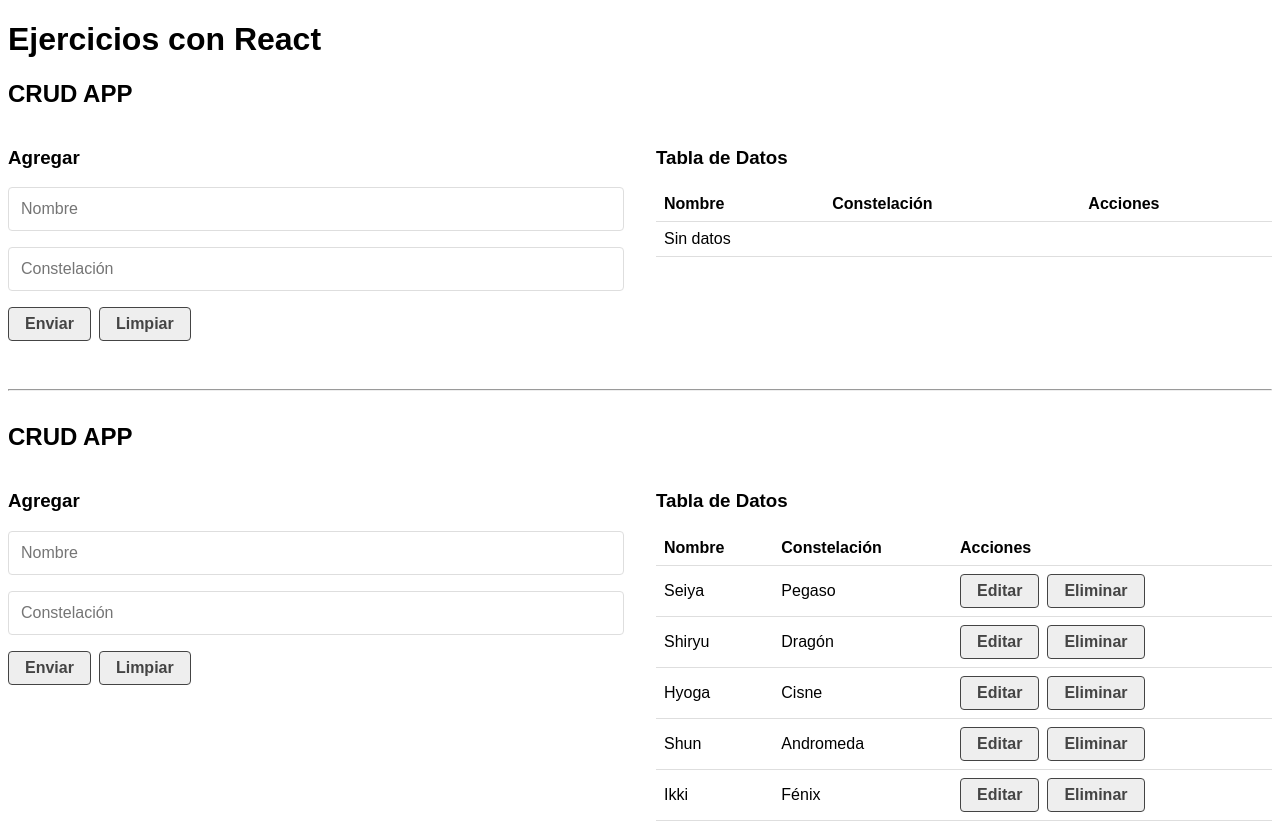
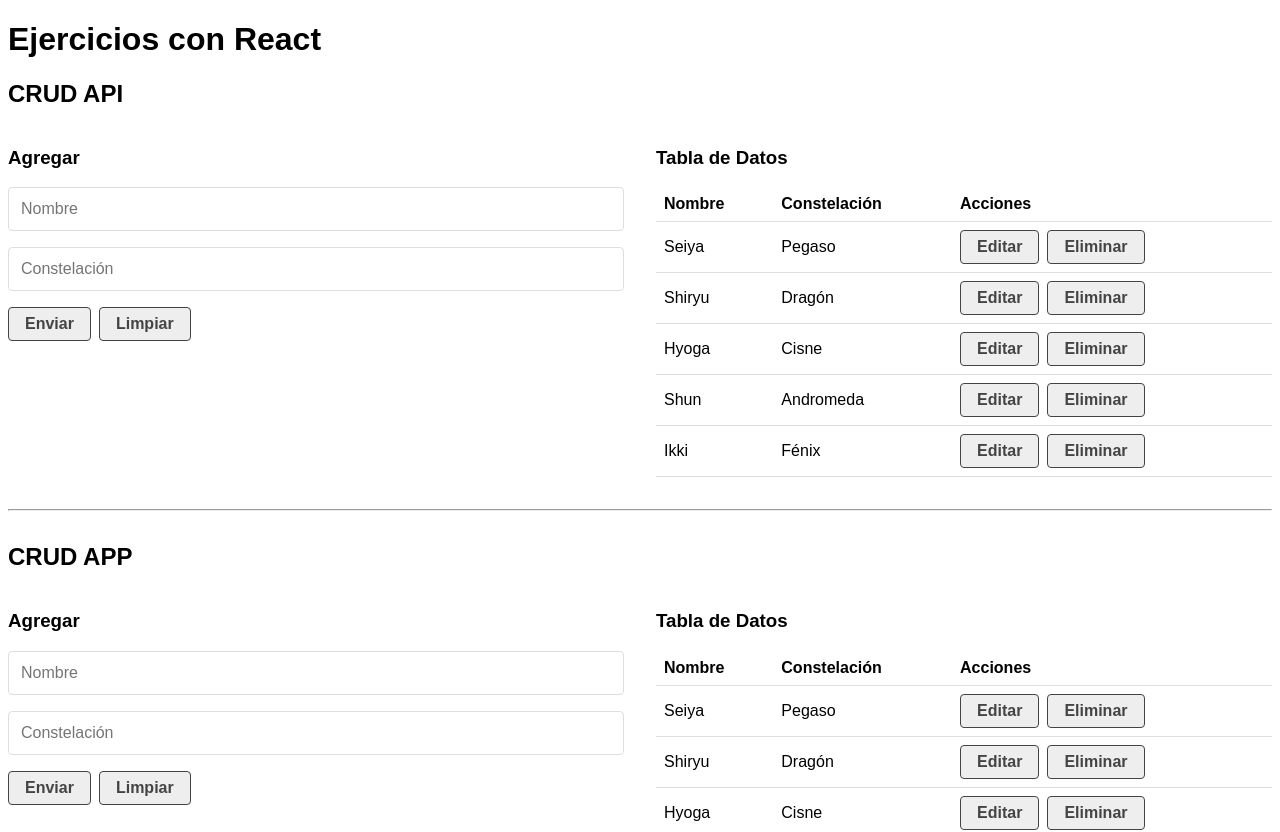
Before and after one commit to cbuiles/CRUD-Curso-React, a React (Create React App) app: page / in a window 1280 px wide. Shown: the top 832 px of the page. Built offline with nearby package versions, Linux system fonts and the light colour scheme; data requests are answered from the project's data file.

Commit message:
Clase 34 CRUD API Implementando Loaders y Mensajes de error (

```diff
--- a/src/components/CrudApi.js
+++ b/src/components/CrudApi.js
@@ -1,14 +1,39 @@
-import React, { useState } from "react";
+import React, { useEffect, useState } from "react";
+import { helpHttp } from "../helpers/helpHttp";
 import CrudForm from "./CrudForm";
 import CrudTable from "./CrudTable";
+import Loader from "./Loader";
+import Message from "./Message";
 
 const CrudApi = () => {
-  const [db, setDb] = useState([]);
+  const [db, setDb] = useState(null);
   const [dataToEdit, setDataToEdit] = useState(null);
+  const [error, setError] = useState(null);
+  const [loading, setLoading] = useState(false);
+
+  let api = helpHttp();
+  let url = "http://localhost:5000/santos";
+
+  useEffect(() => {
+    setLoading(true);
+    helpHttp()
+      .get(url)
+      .then((res) => {
+        if (!res.err) {
+          setDb(res);
+          setError(null);
+        } else {
+          setDb(null);
+          setError(res);
+        }
+
+        setLoading(false);
+      });
+  }, [url]);
 
   const createData = (data) => {
     data.id = Date.now();
-    console.log(data);
+    // console.log(data);
     setDb([...db, data]);
   };
   const updateData = (data) => {
@@ -28,7 +53,7 @@ const CrudApi = () => {
   };
   return (
     <div>
-      <h2>CRUD APP</h2>
+      <h2>CRUD API</h2>
       <article className="grid-1-2">
         <CrudForm
           createData={createData}
@@ -36,11 +61,20 @@ const CrudApi = () => {
           dataToEdit={dataToEdit}
           setDataToEdit={setDataToEdit}
         />
-        <CrudTable
-          data={db}
-          setDataToEdit={setDataToEdit}
-          deleteData={deleteData}
-        />
+        {loading && <Loader />}
+        {error && (
+          <Message
+            msg={`Error ${error.status}: ${error.statusText}`}
+            bgColor={"#DC3545"}
+          />
+        )}
+        {db && (
+          <CrudTable
+            data={db}
+            setDataToEdit={setDataToEdit}
+            deleteData={deleteData}
+          />
+        )}
       </article>
     </div>
   );
--- /dev/null
+++ b/src/components/Loader.css
@@ -0,0 +1,35 @@
+.lds-ring {
+  display: inline-block;
+  position: relative;
+  width: 80px;
+  height: 80px;
+}
+.lds-ring div {
+  box-sizing: border-box;
+  display: block;
+  position: absolute;
+  width: 64px;
+  height: 64px;
+  margin: 8px;
+  border: 8px solid #000;
+  border-radius: 50%;
+  animation: lds-ring 1.2s cubic-bezier(0.5, 0, 0.5, 1) infinite;
+  border-color: #000 transparent transparent transparent;
+}
+.lds-ring div:nth-child(1) {
+  animation-delay: -0.45s;
+}
+.lds-ring div:nth-child(2) {
+  animation-delay: -0.3s;
+}
+.lds-ring div:nth-child(3) {
+  animation-delay: -0.15s;
+}
+@keyframes lds-ring {
+  0% {
+    transform: rotate(0deg);
+  }
+  100% {
+    transform: rotate(360deg);
+  }
+}
--- /dev/null
+++ b/src/components/Loader.js
@@ -0,0 +1,17 @@
+import React from "react";
+import "./Loader.css";
+
+const Loader = () => {
+  return (
+    <div>
+      <div className="lds-ring">
+        <div></div>
+        <div></div>
+        <div></div>
+        <div></div>
+      </div>
+    </div>
+  );
+};
+
+export default Loader;
--- /dev/null
+++ b/src/components/Message.js
@@ -0,0 +1,20 @@
+import React from "react";
+
+const Message = ({ msg, bgColor }) => {
+  let styles = {
+    padding: "1rem",
+    marginBottom: "1rem",
+    textAlign: "center",
+    color: "#fff",
+    fontWeight: "bold",
+    backgroundColor: bgColor,
+  };
+
+  return (
+    <div style={styles}>
+      <p>{msg}</p>
+    </div>
+  );
+};
+
+export default Message;
--- a/src/helpers/helpHttp.js
+++ b/src/helpers/helpHttp.js
@@ -1,4 +1,4 @@
-export const helpHttps = () => {
+export const helpHttp = () => {
   const customFetch = (endpoint, options) => {
     const defaultHeaders = {
       accept: "application/json",
@@ -18,13 +18,14 @@ export const helpHttps = () => {
     // El metodo delete de los objetos permite borrar propiedades
     if (!options.body) delete options.body;
 
-    console.log(options);
+    // console.log(options);
     // Activar el controller abort en caso de no tener respuesta de la peticiones
     setTimeout(() => {
       controller.abort();
     }, 3000);
 
-    return fetch(endpoint, options).then((res) =>
+    return fetch(endpoint, options)
+      .then((res) =>
         res.ok
           ? res.json()
           : Promise.reject({
@@ -32,7 +33,8 @@ export const helpHttps = () => {
               status: res.status || "00",
               statusText: res.statusText || "Ocurrió un error",
             })
-    );
+      )
+      .catch((err) => err);
   };
 
   const get = (url, options = {}) => customFetch(url, options);
```
Lines whose indentation alone changed are shown as unchanged.
